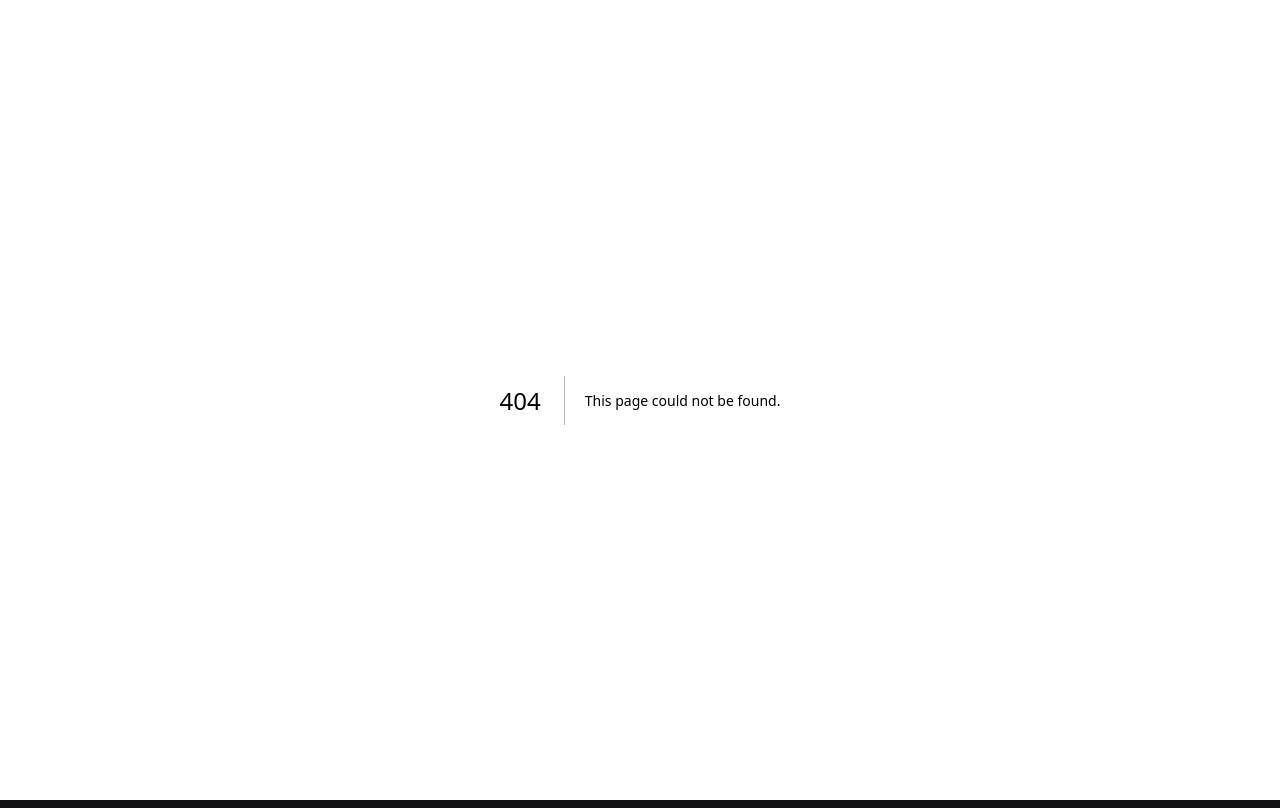
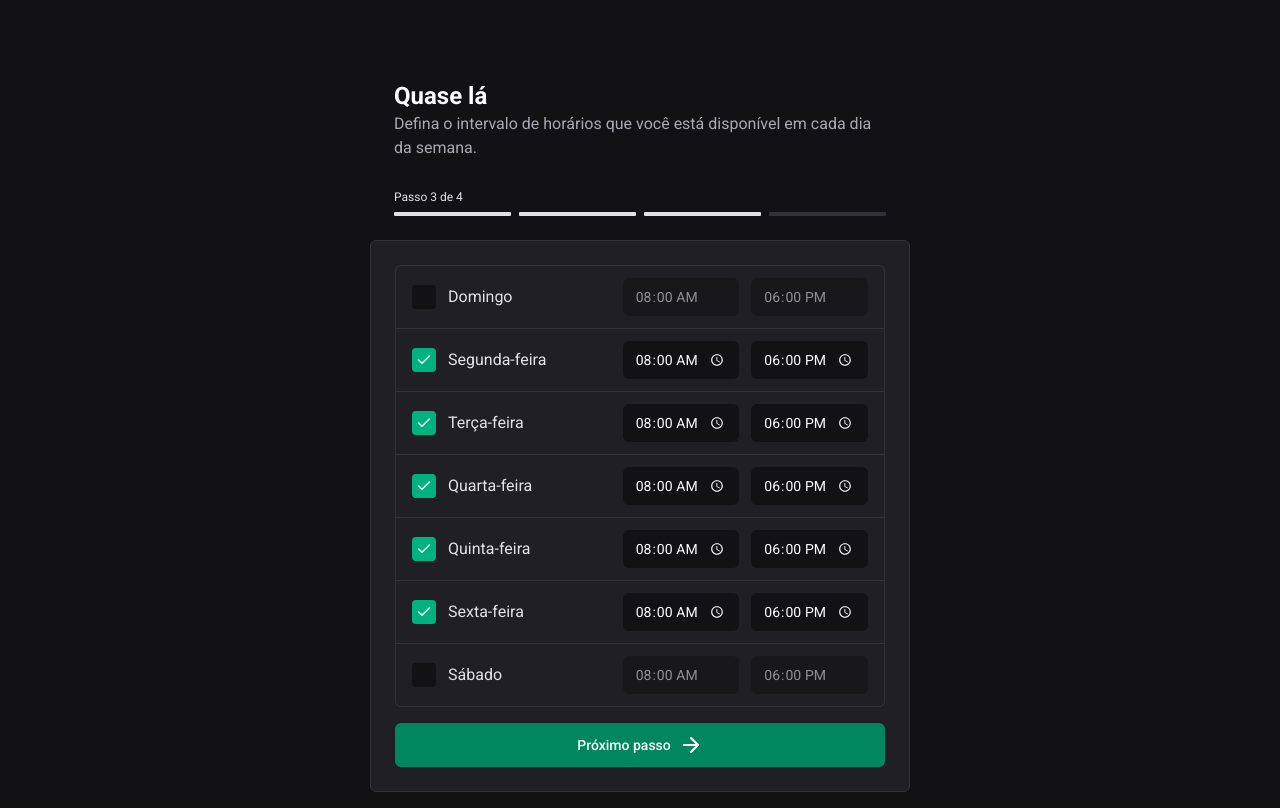
Before and after one commit to CaioQuirinoMedeiros/ignite-call, a Next.js app: page /register/time-intervals in a window 1280 px wide. Before the commit this address had no page. Built offline with nearby package versions, Linux system fonts and the light colour scheme.

Commit message:
time intervals form

```diff
--- a/package.json
+++ b/package.json
@@ -25,6 +25,7 @@
     "axios": "^1.4.0",
     "class-variance-authority": "^0.7.0",
     "clsx": "^2.0.0",
+    "date-fns": "^2.30.0",
     "eslint": "8.46.0",
     "eslint-config-next": "13.4.12",
     "lucide-react": "^0.263.1",
--- a/src/app/register/connect-calendar/page.tsx
+++ b/src/app/register/connect-calendar/page.tsx
@@ -4,6 +4,7 @@ import { Box } from '@/components/ui/box'
 import { Button } from '@/components/ui/button'
 import { ConnectContent } from './_components/connect-content'
 import { getServerSession } from 'next-auth'
+import { ArrowRight } from 'lucide-react'
 
 export default async function ConnectCalendarPage() {
   const session = await getServerSession()
@@ -24,6 +25,7 @@ export default async function ConnectCalendarPage() {
         <ConnectContent />
         <Button className='w-full' disabled={!session?.user}>
           Próximo passo
+          <ArrowRight />
         </Button>
       </Box>
     </main>
--- /dev/null
+++ b/src/app/register/time-intervals/_components/time-intervals-content.tsx
@@ -0,0 +1,161 @@
+'use client'
+
+import { Box } from '@/components/ui/box'
+import { Button } from '@/components/ui/button'
+import { Checkbox } from '@/components/ui/checkbox'
+import { Input } from '@/components/ui/input'
+import { convertTimeStringInMinutes } from '@/utils/convertTimeStringInMinutes'
+import { getWeekDays } from '@/utils/getWeekDays'
+import { zodResolver } from '@hookform/resolvers/zod'
+import { ArrowRight } from 'lucide-react'
+import { Controller, useFieldArray, useForm } from 'react-hook-form'
+import { z } from 'zod'
+
+const timeIntervalsFormSchema = z.object({
+  intervals: z
+    .array(
+      z.object({
+        weekDay: z.number().min(0).max(6).int(),
+        enabled: z.boolean(),
+        startTime: z.string(),
+        endTime: z.string()
+      })
+    )
+    .length(7)
+    .transform((value) => {
+      return value
+        .filter((interval) => {
+          return interval.enabled
+        })
+        .map((interval) => {
+          return interval
+        })
+    })
+    .refine(
+      (value) => {
+        return value.length >= 1
+      },
+      { message: 'Selecione pelo menos um horário de disponibilidade' }
+    )
+    .transform((value) => {
+      return value.map((interval) => {
+        return {
+          weekDay: interval.weekDay,
+          startTimeInMinutes: convertTimeStringInMinutes(interval.startTime),
+          endTimeInMinutes: convertTimeStringInMinutes(interval.endTime)
+        }
+      })
+    })
+    .refine(
+      (value) => {
+        return value.every((interval) => {
+          return interval.endTimeInMinutes - interval.startTimeInMinutes >= 60
+        })
+      },
+      {
+        message:
+          'O horário de término deve ser pelo menos 1h distante do início'
+      }
+    )
+})
+
+type TimeIntervalsFormInput = z.input<typeof timeIntervalsFormSchema>
+type TimeIntervalsFormOutput = z.output<typeof timeIntervalsFormSchema>
+
+export function TimeIntervalContent() {
+  const {
+    handleSubmit,
+    register,
+    control,
+    watch,
+    formState: { isSubmitting, errors }
+  } = useForm<TimeIntervalsFormInput, unknown, TimeIntervalsFormOutput>({
+    defaultValues: {
+      intervals: [
+        { weekDay: 0, enabled: false, startTime: '08:00', endTime: '18:00' },
+        { weekDay: 1, enabled: true, startTime: '08:00', endTime: '18:00' },
+        { weekDay: 2, enabled: true, startTime: '08:00', endTime: '18:00' },
+        { weekDay: 3, enabled: true, startTime: '08:00', endTime: '18:00' },
+        { weekDay: 4, enabled: true, startTime: '08:00', endTime: '18:00' },
+        { weekDay: 5, enabled: true, startTime: '08:00', endTime: '18:00' },
+        { weekDay: 6, enabled: false, startTime: '08:00', endTime: '18:00' }
+      ]
+    },
+    resolver: zodResolver(timeIntervalsFormSchema)
+  })
+
+  const intervalsField = useFieldArray({ name: 'intervals', control })
+
+  const weekDays = getWeekDays()
+
+  async function handleSetTimeIntervals(data: TimeIntervalsFormOutput) {
+    console.log('handleSetTimeIntervals', data)
+  }
+
+  const intervals = watch('intervals')
+
+  return (
+    <form onSubmit={handleSubmit(handleSetTimeIntervals)}>
+      <Box className='mt-6'>
+        <div className='border border-gray-600 rounded-md mb-4'>
+          {intervalsField.fields.map((intervalField, fieldIndex) => {
+            return (
+              <div
+                key={intervalField.id}
+                className='flex flex-row items-center justify-between px-4 py-3 [&_+_&]:border-t border-gray-600'
+              >
+                <div className='flex flex-row items-center gap-3'>
+                  <Controller
+                    control={control}
+                    name={`intervals.${fieldIndex}.enabled`}
+                    render={({ field }) => {
+                      return (
+                        <Checkbox
+                          checked={field.value}
+                          onCheckedChange={(checked) =>
+                            field.onChange(checked === true)
+                          }
+                        />
+                      )
+                    }}
+                  />
+
+                  <span className='text-gray-100'>
+                    {weekDays[intervalField.weekDay]}
+                  </span>
+                </div>
+                <div className='flex flex-row items-center gap-3'>
+                  <Input
+                    {...register(`intervals.${fieldIndex}.startTime`)}
+                    disabled={intervals[fieldIndex].enabled === false}
+                    size='sm'
+                    type='time'
+                    step={60}
+                  />
+                  <Input
+                    {...register(`intervals.${fieldIndex}.endTime`)}
+                    disabled={intervals[fieldIndex].enabled === false}
+                    size='sm'
+                    type='time'
+                    step={60}
+                  />
+                </div>
+              </div>
+            )
+          })}
+        </div>
+
+        {errors.intervals && (
+          <span className='text-error mb-4 flex text-sm'>
+            {errors.intervals.message}
+          </span>
+        )}
+
+        <Button type='submit' className='w-full' disabled={isSubmitting}>
+          Próximo passo
+          <ArrowRight />
+        </Button>
+      </Box>
+    </form>
+  )
+}
--- /dev/null
+++ b/src/app/register/time-intervals/page.tsx
@@ -0,0 +1,25 @@
+import { MultiStep } from '@/components/ui/multi-step'
+
+import { Box } from '@/components/ui/box'
+import { Button } from '@/components/ui/button'
+import { TimeIntervalContent } from './_components/time-intervals-content'
+import { getServerSession } from 'next-auth'
+import { ArrowRight } from 'lucide-react'
+
+export default function TimeIntervalsPage() {
+  return (
+    <main className='max-w-[572px] mt-20 mb-4 mx-auto px-4'>
+      <div className='px-6 flex flex-col'>
+        <h2 className='text-2xl text-white font-bold'>Quase lá</h2>
+        <p className='text-gray-200 mb-6'>
+          Defina o intervalo de horários que você está disponível em cada dia da
+          semana.
+        </p>
+
+        <MultiStep size={4} currentStep={3} className='box-border' />
+      </div>
+
+      <TimeIntervalContent />
+    </main>
+  )
+}
--- a/src/components/ui/checkbox.tsx
+++ b/src/components/ui/checkbox.tsx
@@ -13,7 +13,7 @@ const Checkbox = React.forwardRef<
   <CheckboxPrimitive.Root
     ref={ref}
     className={cn(
-      "peer h-6 w-6 shrink-0 rounded-[4px] text-white border-2 border-gray-900 focus:outline-none disabled:cursor-not-allowed disabled:opacity-50 data-[state=checked]:bg-main-300 data-[state=checked]:border-main-300 focus:border-main-300",
+      "peer bg-gray-900 h-6 w-6 shrink-0 rounded-[4px] text-white border-2 border-gray-900 focus:outline-none disabled:cursor-not-allowed disabled:opacity-50 data-[state=checked]:bg-main-300 data-[state=checked]:border-main-300 focus:border-main-300",
       className
     )}
     {...props}
--- a/src/components/ui/input.tsx
+++ b/src/components/ui/input.tsx
@@ -36,7 +36,7 @@ const Input = React.forwardRef<Input, InputProps>((props, ref) => {
       <input
         type={type}
         ref={ref}
-        className='placeholder:text-gray-400 file:border-0 file:bg-transparent file:text-sm text-sm text-white bg-transparent w-full border-none outline-none disabled:cursor-not-allowed'
+        className='placeholder:text-gray-400 file:border-0 file:bg-transparent file:text-sm text-sm text-white bg-transparent w-full border-none outline-none disabled:cursor-not-allowed [color-scheme:dark]'
         {...rest}
       />
     </div>
--- /dev/null
+++ b/src/utils/convertTimeStringInMinutes.ts
@@ -0,0 +1,5 @@
+export function convertTimeStringInMinutes(timeString: string) {
+  const [hour, minute] = timeString.split(':').map(Number)
+
+  return minute + 60 * hour
+}
--- /dev/null
+++ b/src/utils/getWeekDays.ts
@@ -0,0 +1,9 @@
+import { format, setDay } from 'date-fns'
+import ptBR from 'date-fns/locale/pt-BR'
+
+export function getWeekDays() {
+  return Array.from(Array(7).keys()).map((weekDay) => {
+    const formatted =  format(setDay(new Date(), weekDay), 'EEEE', { locale: ptBR })
+    return formatted.substring(0,1).toUpperCase() + formatted.substring(1)
+  })
+}
```
Also changed, not shown: 1 other file (tests, documents, lock files or other folders).
